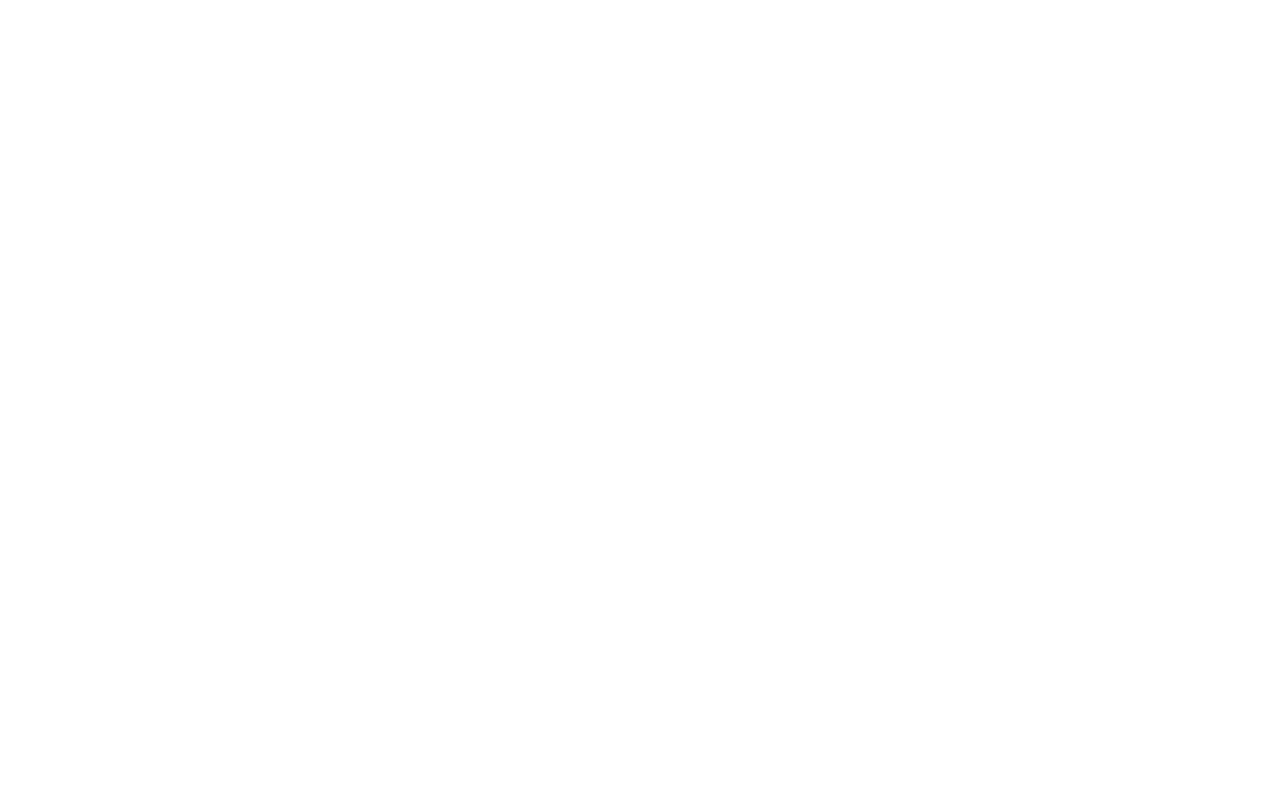
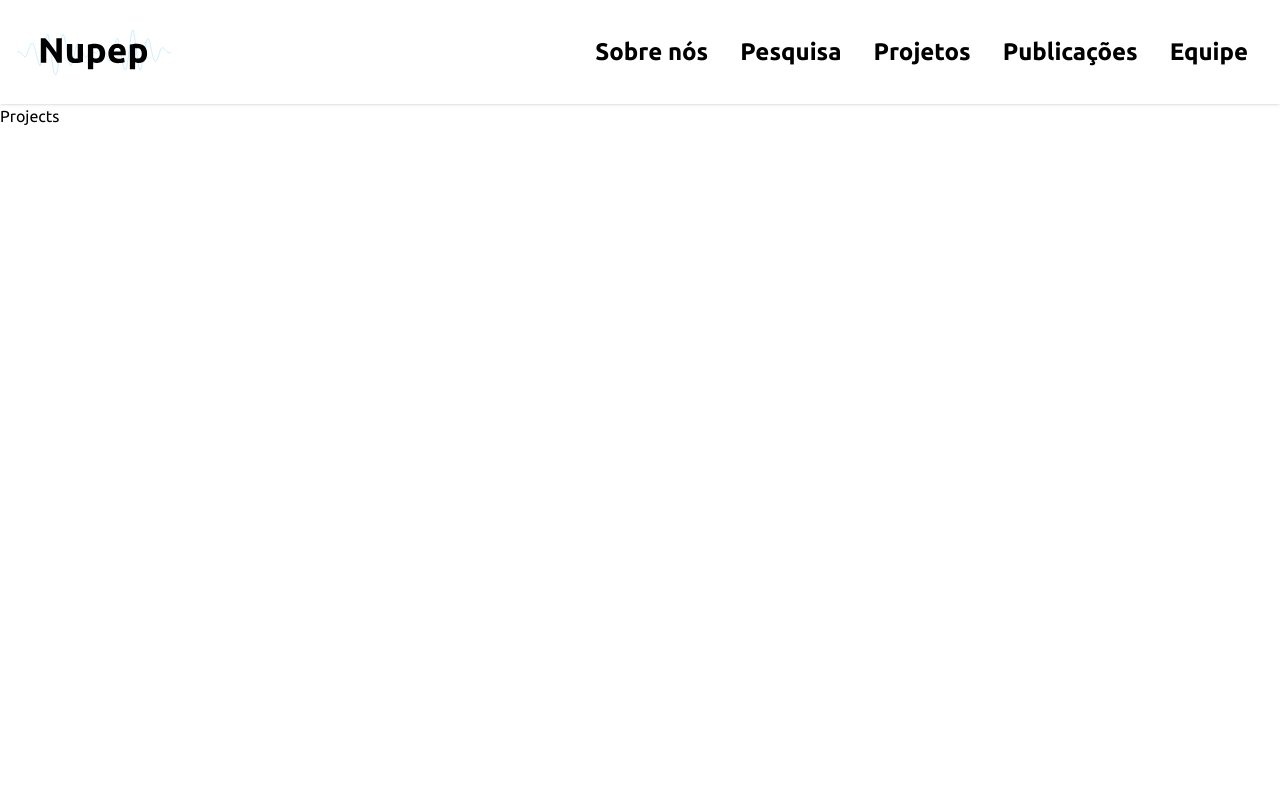
Before and after one commit to ArticaDev/site-nupep, a React (Vite) app: page /projetos in a window 1280 px wide. Before the commit this address had no page. Shown: the top 800 px of the page. Built offline with nearby package versions, Linux system fonts and the light colour scheme.

Commit message:
✨ improving navbar and initializing other pages

```diff
--- a/src/components/Footer.jsx
+++ b/src/components/Footer.jsx
@@ -29,7 +29,7 @@
   ];
 
   return (
-    <div className="grid grid-flow-row items-center justify-center gap-2 bg-[#161616] p-10 font-bold text-white">
+    <div className="grid w-screen grid-flow-row items-center justify-center gap-2 bg-[#161616] p-10 font-bold text-white">
       <p>
         Núcleo de Pesquisa em Eletrônica de Potência (NUPEP) - Universidade
         Federal de Uberlândia (UFU)
--- a/src/components/Layout.jsx
+++ b/src/components/Layout.jsx
@@ -3,9 +3,9 @@
 
 const Layout = ({ children }) => {
   return (
-    <div className="h-screen w-screen">
+    <div>
       <Navbar />
-      {children}
+      <div className="min-h-screen">{children}</div>
       <Footer />
     </div>
   );
--- a/src/components/Navbar.jsx
+++ b/src/components/Navbar.jsx
@@ -12,7 +12,7 @@
 
   return (
     <>
-      <nav className="fixed top-0 w-screen border-gray-200 bg-white px-4 py-5 shadow">
+      <nav className="sticky top-0 block w-screen border-gray-200 bg-white px-4 py-5 shadow">
         <div className="container mx-auto flex flex-wrap items-center justify-between">
           <a href="/" className="flex items-center">
             <img
@@ -50,6 +50,7 @@
                   </li>
                 ) : (
                   <li key={option.name}>
+                    {window.location.pathname === "/" && (
                       <Link
                         activeClass="active"
                         to={option.id}
@@ -61,6 +62,15 @@
                       >
                         {option.name}
                       </Link>
+                    )}{" "}
+                    {window.location.pathname !== "/" && (
+                      <a
+                        href="/"
+                        className="bg-black-700 block rounded py-2 pr-4 pl-3 text-2xl font-bold text-black hover:text-blue-700 md:bg-transparent md:p-0"
+                      >
+                        {option.name}
+                      </a>
+                    )}
                   </li>
                 )
               )}
--- a/src/main.jsx
+++ b/src/main.jsx
@@ -2,6 +2,9 @@
 import ReactDOM from "react-dom/client";
 import { BrowserRouter, Routes, Route } from "react-router-dom";
 import Home from "./pages/Home";
+import Projects from "./pages/Projects";
+import Publications from "./pages/Publications";
+import Team from "./pages/Team";
 import "./tailwind.css";
 
 ReactDOM.createRoot(document.getElementById("root")).render(
@@ -10,6 +13,9 @@
       <Routes>
         <Route path="/">
           <Route index element={<Home />} />
+          <Route path="projetos" element={<Projects />} />
+          <Route path="publicacoes" element={<Publications />} />
+          <Route path="equipe" element={<Team />} />
         </Route>
       </Routes>
     </BrowserRouter>
--- /dev/null
+++ b/src/pages/Projects.jsx
@@ -0,0 +1,11 @@
+import Layout from "../components/Layout";
+
+const Projects = () => {
+  return (
+    <div>
+      <Layout>Projects</Layout>
+    </div>
+  );
+};
+
+export default Projects;
--- /dev/null
+++ b/src/pages/Publications.jsx
@@ -0,0 +1,11 @@
+import Layout from "../components/Layout";
+
+const Publications = () => {
+  return (
+    <div>
+      <Layout>Publications</Layout>
+    </div>
+  );
+};
+
+export default Publications;
--- /dev/null
+++ b/src/pages/Team.jsx
@@ -0,0 +1,11 @@
+import Layout from "../components/Layout";
+
+const Team = () => {
+  return (
+    <div>
+      <Layout>Team</Layout>
+    </div>
+  );
+};
+
+export default Team;
```
Lines whose indentation alone changed are shown as unchanged.
